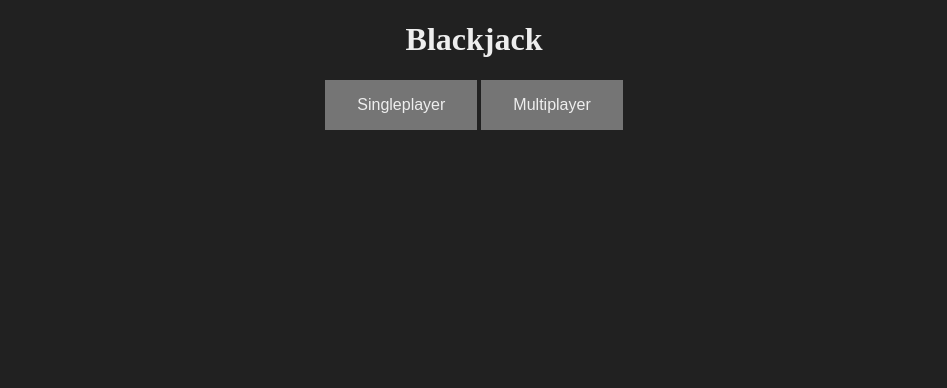
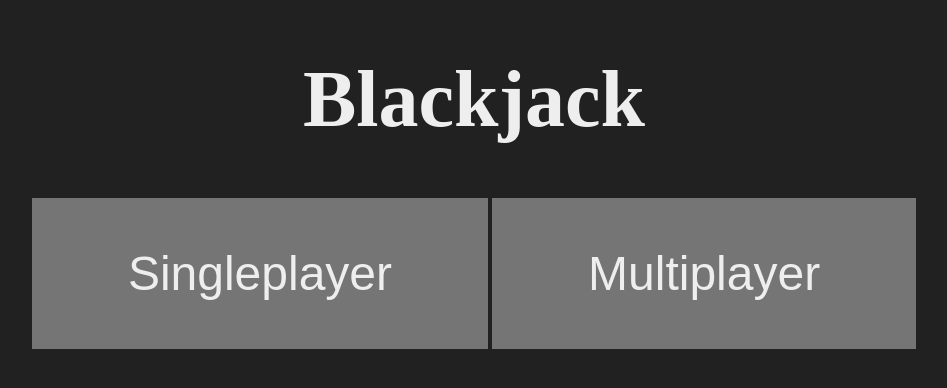
Before and after one commit to DJJayT/Blackjack, a PHP site: page / in a window 1280 px wide. Shown: the top 388 px of the page, without its empty margins (166-1113 px from the left). Run offline with PHP 8.4, Linux system fonts and the light colour scheme.

Commit message:
Edited font-sizes

```diff
--- a/public/styles/general.css
+++ b/public/styles/general.css
@@ -12,12 +12,12 @@
 button {
     display: inline-block;
     border: none;
-    padding: 1rem 2rem;
+    padding: 3rem 6rem;
     margin-right: 0;
     text-decoration: none;
     background: #757575;
     font-family: sans-serif;
-    font-size: 1rem;
+    font-size: 3rem;
     cursor: pointer;
     text-align: center;
     transition: all 200ms ease-in-out,
--- a/public/styles/index.css
+++ b/public/styles/index.css
@@ -2,3 +2,7 @@
     justify-content: center;
     text-align: center;
 }
+
+h1 {
+    font-size: 5rem;
+}
```
